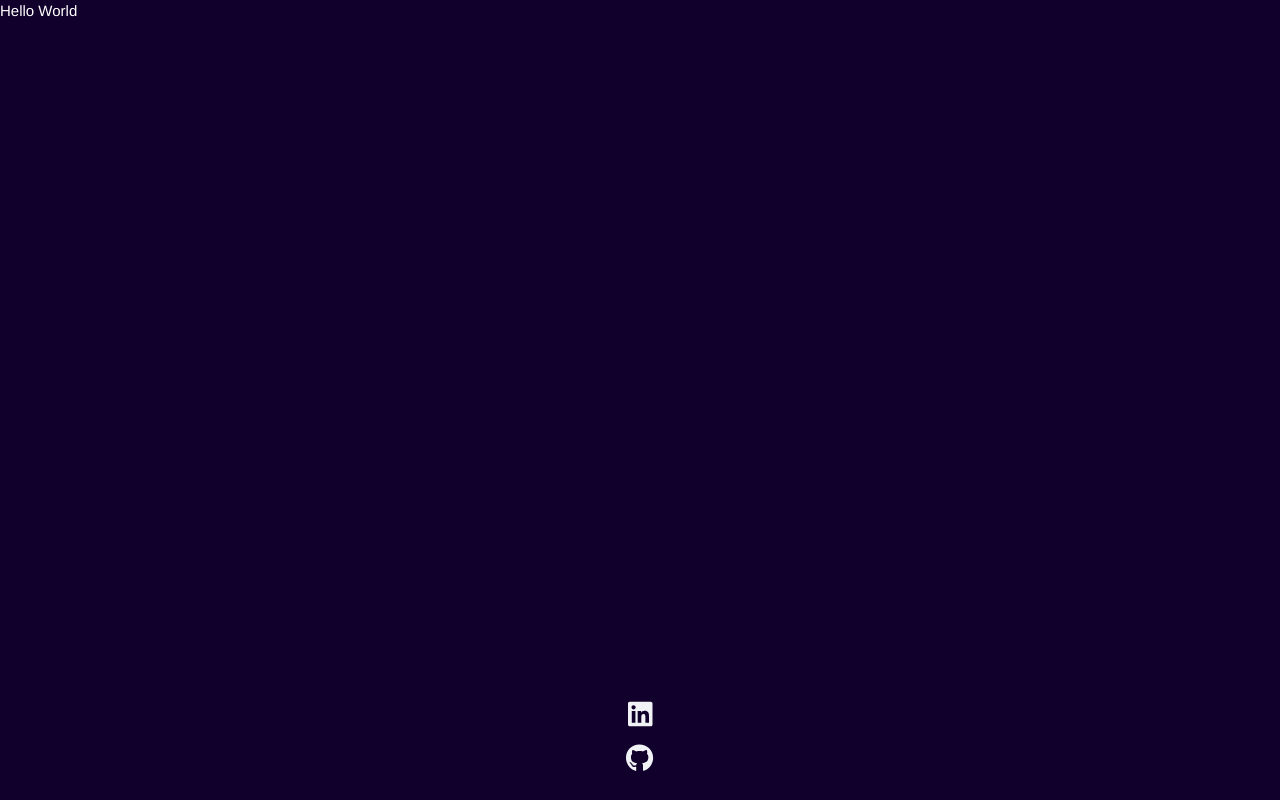
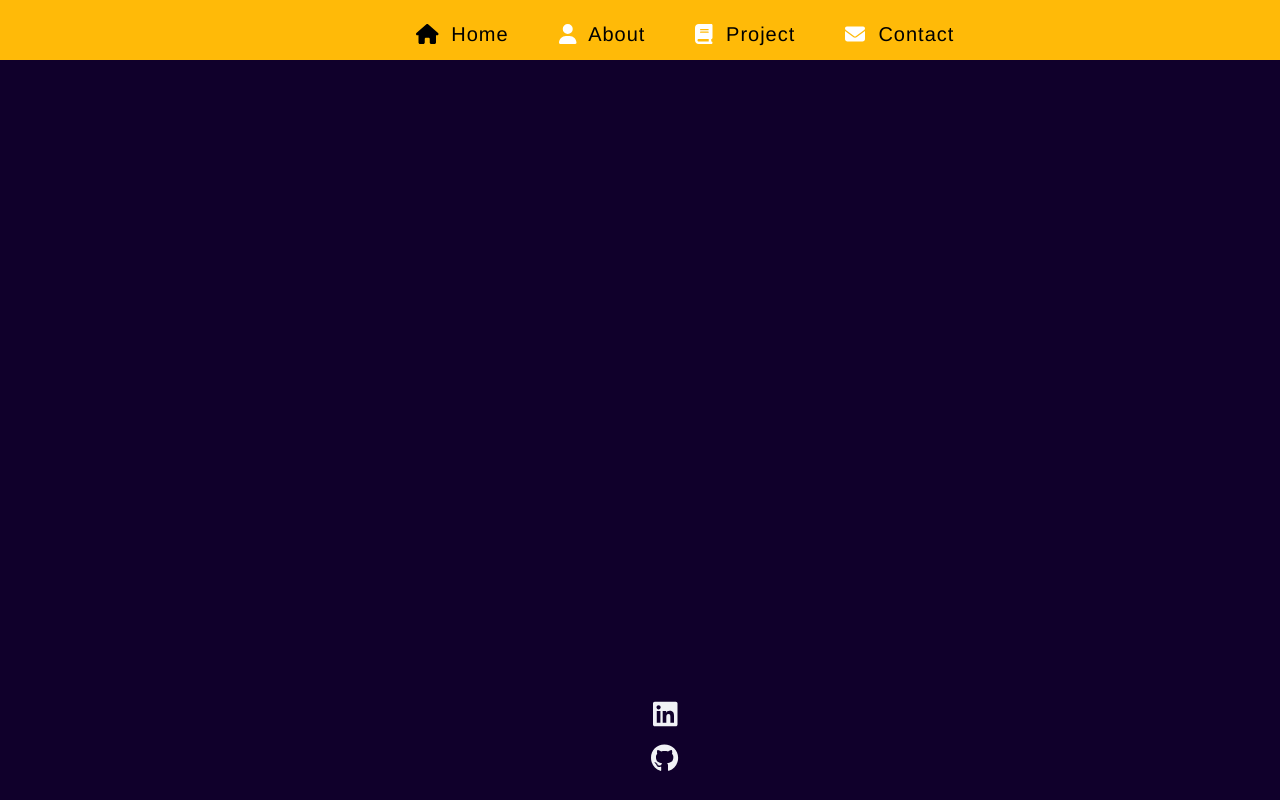
Before and after one commit to angelawong3/react-portfolio, a React (Create React App) app: page / in a window 1280 px wide. Built offline with nearby package versions, Linux system fonts and the light colour scheme.

Commit message:
navbar done

```diff
--- a/package.json
+++ b/package.json
@@ -4,6 +4,7 @@
   "private": true,
   "dependencies": {
     "@fortawesome/free-brands-svg-icons": "^6.1.2",
+    "@fortawesome/free-solid-svg-icons": "^6.1.2",
     "@fortawesome/react-fontawesome": "^0.2.0",
     "@testing-library/jest-dom": "^5.16.4",
     "@testing-library/react": "^11.1.0",
--- a/src/components/Navigation/index.css
+++ b/src/components/Navigation/index.css
@@ -0,0 +1,27 @@
+.nav-bar {
+  display: flex;
+  justify-content: space-around;
+  padding: 0;
+  width: 100%;
+  height: 60px;
+  position: absolute;
+  background-color: #ffba08;
+  font-size: 20px;
+}
+
+li {
+  list-style-type: none;
+  display: inline-block;
+}
+
+a {
+  text-decoration: none;
+  padding-left: 50px;
+  color: #000;
+  letter-spacing: 1px;
+}
+
+a:hover {
+  text-transform: uppercase;
+  color: #fff;
+}
--- a/src/components/Navigation/index.js
+++ b/src/components/Navigation/index.js
@@ -1,5 +1,58 @@
 import "./index.css";
-
-const Navigation = () => <div>Hello World</div>;
+import { FontAwesomeIcon } from "@fortawesome/react-fontawesome";
+import {
+  faHome,
+  faUser,
+  faBook,
+  faEnvelope,
+} from "@fortawesome/free-solid-svg-icons";
+const Navigation = () => (
+  <div>
+    <nav className="nav-bar">
+      <ul>
+        <li>
+          <a href="/">
+            <FontAwesomeIcon
+              icon={faHome}
+              color="#000"
+              className="hover-icon"
+            />
+            &nbsp; Home
+          </a>
+        </li>
+        <li>
+          <a href="/about">
+            <FontAwesomeIcon
+              icon={faUser}
+              color="#fff"
+              className="hover-icon"
+            />
+            &nbsp; About
+          </a>
+        </li>
+        <li>
+          <a href="/project">
+            <FontAwesomeIcon
+              icon={faBook}
+              color="#fff"
+              className="hover-icon"
+            />
+            &nbsp; Project
+          </a>
+        </li>
+        <li>
+          <a href="/contact">
+            <FontAwesomeIcon
+              icon={faEnvelope}
+              color="#fff"
+              className="hover-icon"
+            />
+            &nbsp; Contact
+          </a>
+        </li>
+      </ul>
+    </nav>
+  </div>
+);
 
 export default Navigation;
```
Also changed, not shown: 1 other file (tests, documents, lock files or other folders).
